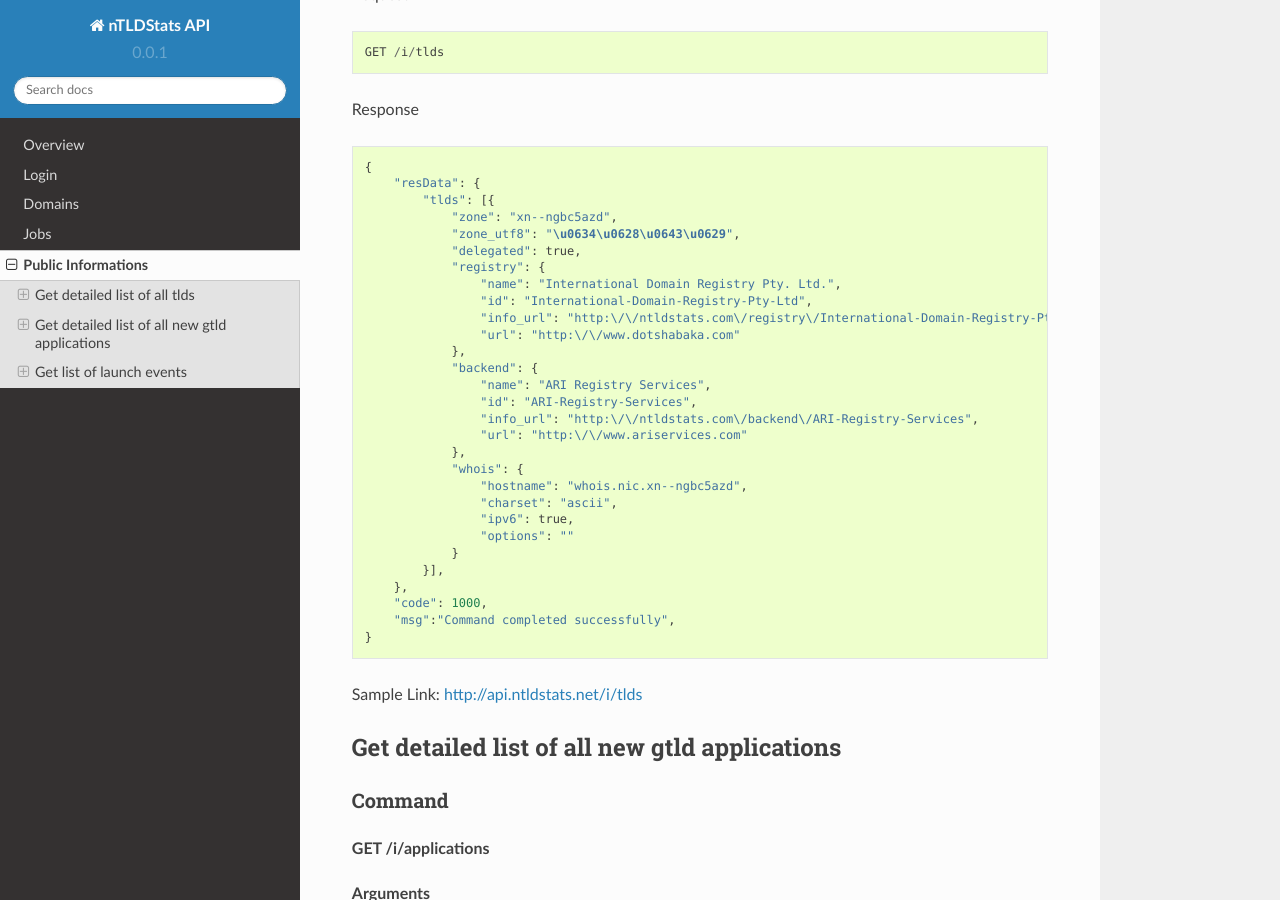
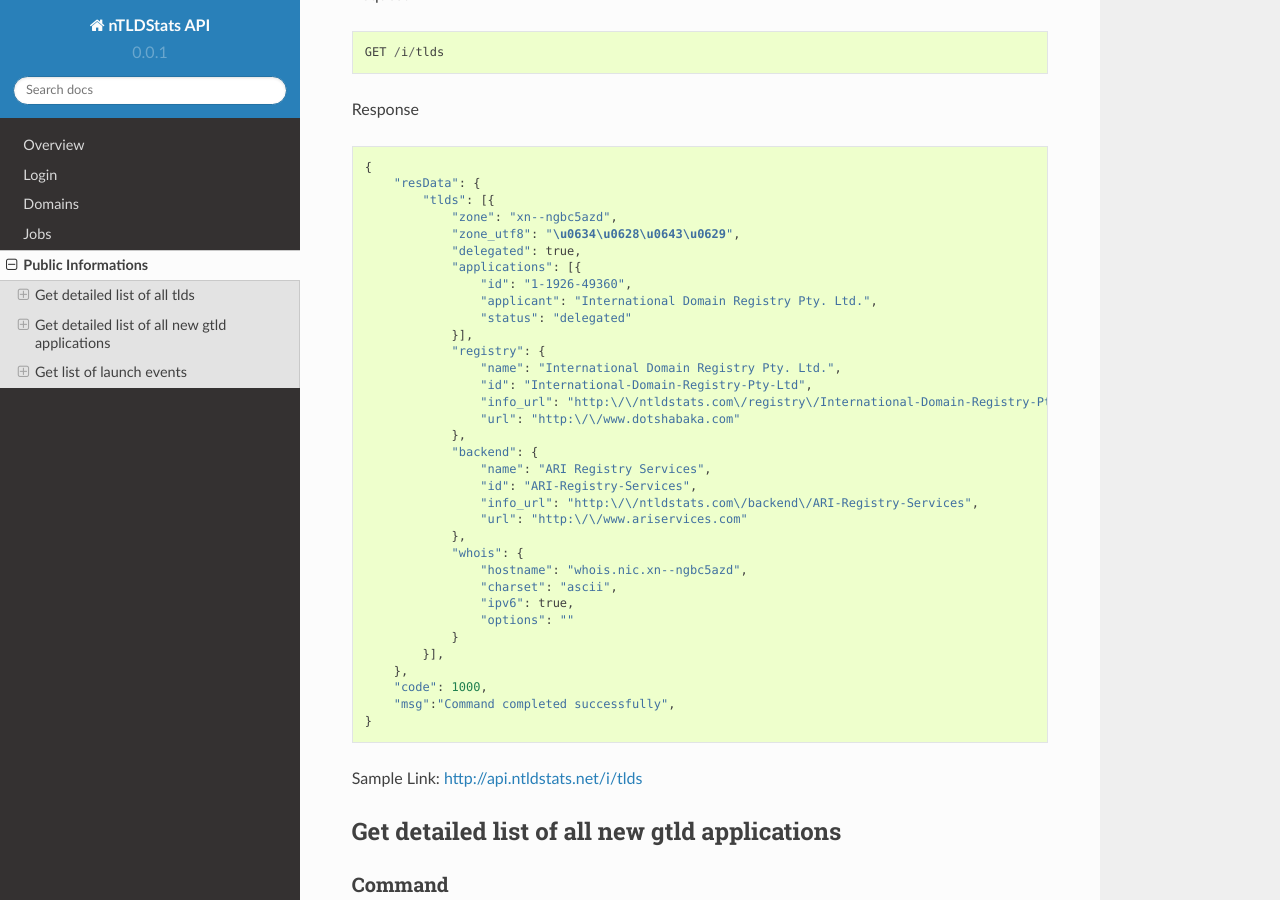
Before and after one commit to ntldstats/ntldstats_api, a Sphinx documentation site: the page built from docs/source/info.rst, in a window 1280 px wide and 900 px high, scrolled down 1378 px. Built offline with Sphinx 7.4.7 and the Read the Docs theme 2.0.0, drawn with Linux system fonts in a browser that asks for light colours.

Commit message:
Updated Example Response
Updated tlds listing and applications listing example response to latest API update.

```diff
--- a/docs/source/info.rst
+++ b/docs/source/info.rst
@@ -68,6 +68,11 @@ Response
                 "zone": "xn--ngbc5azd",
                 "zone_utf8": "\u0634\u0628\u0643\u0629",
                 "delegated": true,
+                "applications": [{
+                    "id": "1-1926-49360",
+                    "applicant": "International Domain Registry Pty. Ltd.",
+                    "status": "delegated"
+                }],
                 "registry": {
                     "name": "International Domain Registry Pty. Ltd.",
                     "id": "International-Domain-Registry-Pty-Ltd",
```
Also changed, not shown: other parts of docs/source/info.rst (+1 -1 lines).
